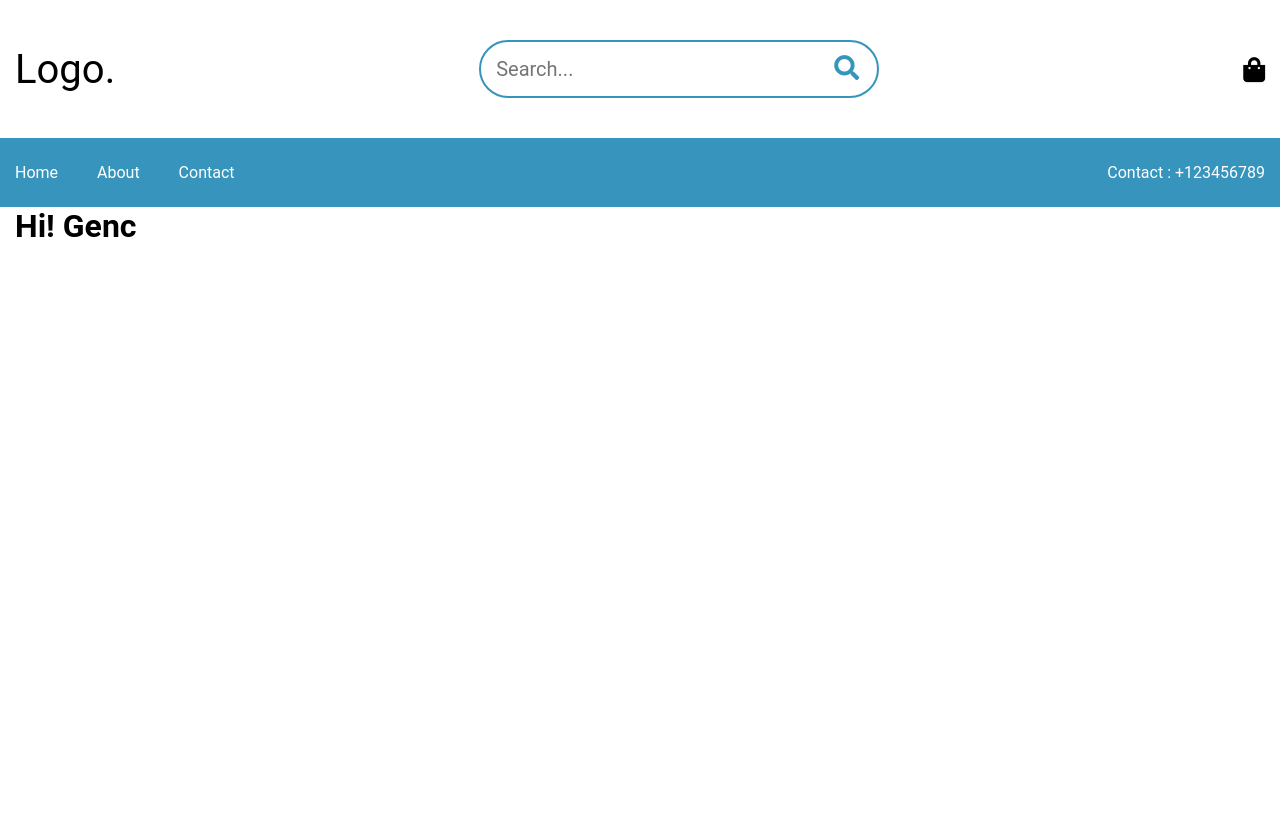
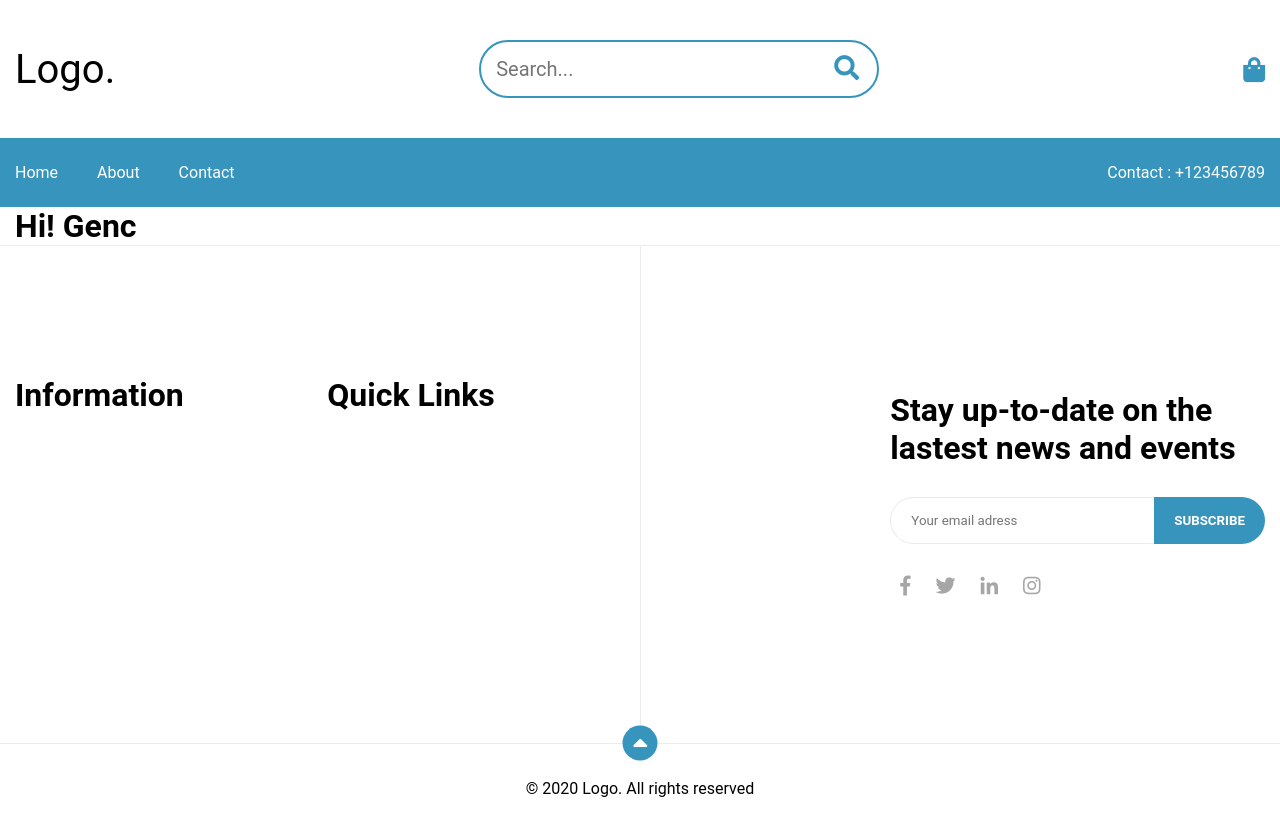
Before and after one commit to gk44739/Inxhinjeri-E-Ueb-it-Projekti, a PHP site: page /contact.html in a window 1280 px wide. Before the commit the page ends 237 px from the top, so only its background shows below. Run offline with PHP 8.4, Linux system fonts and the light colour scheme.

Commit message:
Gentrit Commit

```diff
--- a/contact.html
+++ b/contact.html
@@ -8,7 +8,6 @@
     </head>
     <body>
         <header>
-
             <div class="header__top">
                 <div class="container">
                     <div class="header__top__inner">
@@ -34,7 +33,7 @@
                 </div>
             </div>
 
-            <div class="header__bar">
+            <div id="header__nav" class="header__bar">
                 <div class="container">
                     <div class="header__bar__inner">
                         <ul>
@@ -47,22 +46,48 @@
                 </div>
             </div>
         </header>
-        <div class="conatact__main">
-            <div class="container">
-                <div class="conatact__main__inner">
-                    <h1>Hi! Genc</h1>
+
+        <main>
+            <div class="conatact__main">
+                <div class="container">
+                    <div class="conatact__main__inner">
+                        <h1>Hi! Genc</h1>
+                    </div>
                 </div>
             </div>
-        </div>
+        </main>
 
-
-
-
-
-
-
-
-
+        <footer>
+            <div class="back__to__top"><i class="fas fa-sort-up"></i></div>
+            <div class="container">
+                <div class="footer__inner">
+                        <div class="footer__links">
+                            <div class="footer__links__information">
+                                <h1>Information</h1>
+                            </div>
+                            <div class="footer__links__quick">
+                                <h1>Quick Links</h1>
+                            </div>
+                        </div>
+                        <div class="footer__subscribe">
+                            <h1>Stay up-to-date on the lastest news and events</h1>
+                            <form>
+                                <input type="email" name="" placeholder="Your email adress">
+                                <input type="submit" value="SUBSCRIBE">
+                            </form>
+                            <div class="footer__subscribe__social">
+                                <a href="#"><i class="fab fa-facebook-f"></i></a>
+                                <a href="#"><i class="fab fa-twitter"></i></a>
+                                <a href="#"><i class="fab fa-linkedin-in"></i></a>
+                                <a href="#"><i class="fab fa-instagram"></i></a>
+                            </div>
+                        </div>
+                </div>
+            </div>
+            <div class="footer__copyright">
+                <p>&copy; 2020 <span>Logo.</span> All rights reserved</p>
+            </div>
+        </footer>
         <script src="js/main.js"></script>
     </body>
 </html>
--- a/css/index.css
+++ b/css/index.css
@@ -55,7 +55,7 @@ a.logo{
     right: 20px;
 }
 .header__main__inner .chart a i{
-    color: #000;
+    color: #3794bc;
     font-size: 25px;
 }
 .sticky{
@@ -297,7 +297,11 @@ a.logo{
     font-size: 20px;
     cursor: pointer;
 }
-.footer__links__subscribe{
+footer{
+    position: relative;
+    border-top: 1px solid #ebebeb;
+}
+.footer__inner{
     display: flex;
     flex-direction: row;
     justify-content: space-between;
@@ -306,10 +310,57 @@ a.logo{
     width: 50%;
     display: flex;
     flex-direction: row;
+    padding: 130px 0;
 }
 .footer__subscribe{
+    display: flex;
+    flex-direction: column;
+    align-items: flex-end;
+    padding: 130px 0;
     width: 50%;
     border-left: 1px solid #ebebeb;
+}
+.footer__subscribe h1{
+    width: 60%;
+    margin: 15px 0;
+}
+.footer__subscribe form{
+    display: flex;
+    flex-direction: row;
+    width: 60%;
+    margin: 15px 0;
+}
+.footer__subscribe input[type="email"]{
+    border: 1px solid #ebebeb;
+    border-right: none;
+    border-top-left-radius: 30px;
+    border-bottom-left-radius: 30px;
+    border-top-right-radius:0px;
+    border-bottom-right-radius:0px;
+    width: 100%;
+    padding: 15px 20px;
+}
+.footer__subscribe input[type="submit"]{
+    background-color: #3794bc;
+    color: #fff;
+    font-weight: bold;
+    border: none;
+    border-top-left-radius: 0px;
+    border-bottom-left-radius: 0px;
+    border-top-right-radius:30px;
+    border-bottom-right-radius:30px;
+    cursor: pointer;
+    padding: 15px 20px;
+}
+.footer__subscribe__social{
+    width: 60%;
+    margin: 15px 0;
+    font-size: 20px;
+}
+.footer__subscribe__social a{
+    padding: 0 10px;
+    cursor: pointer;
+    color: #a6a6a6;
 }
 .footer__links__information,
 .footer__links__quick{
@@ -320,3 +371,22 @@ a.logo{
     padding: 35px 0;
     border-top: 1px solid #ebebeb;
 }
+.back__to__top{
+    position: absolute;
+    left: 50%;
+    bottom: 55px;
+    transform: translate(-50%,-50%);
+    width: 35px;
+    height: 35px;
+    border-radius: 50%;
+    background-color: #3794bc;
+    cursor: pointer;
+}
+.back__to__top i{
+    position: relative;
+    font-size: 25px;
+    top: 10px;
+    left: 10px;
+    color: #fff;
+    display: flex;
+}
```
Also changed, not shown: about.html (+35 -2 lines), index.html (+15 -9 lines).
